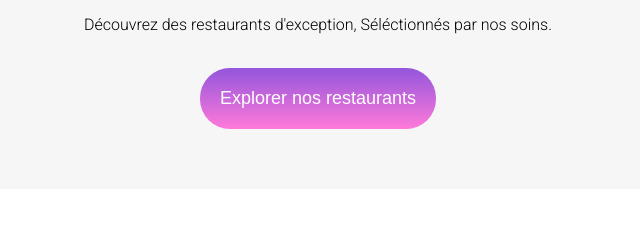
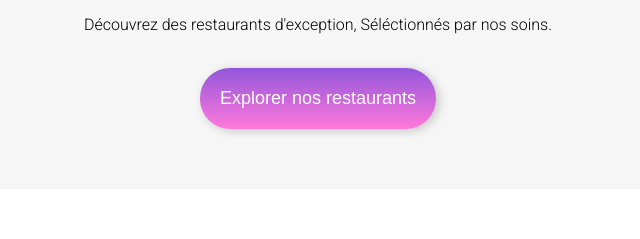
Before and after one commit to mohammedfetouah/MohammedFetouah_3_10052021, a website: page index.html in a window 1280 px wide. Shown: the part 246-485 px from the top of the page, 322-962 px from the left. Drawn offline with Linux system fonts and the light colour scheme; a web font is replaced by a local one.

Commit message:
boxshadow sur button gradien

```diff
--- a/sass/import/mixins.scss
+++ b/sass/import/mixins.scss
@@ -24,6 +24,7 @@
     border-radius: 30px;
     color: #ffff;
     cursor: pointer;
+    box-shadow: 3px 2px 10px #c6c6c6;
 }
 @mixin box-shadow {
     box-shadow: 3px 2px 10px #e5e5e5;
```
Also changed, not shown: css/styles.css, 1 other file.
